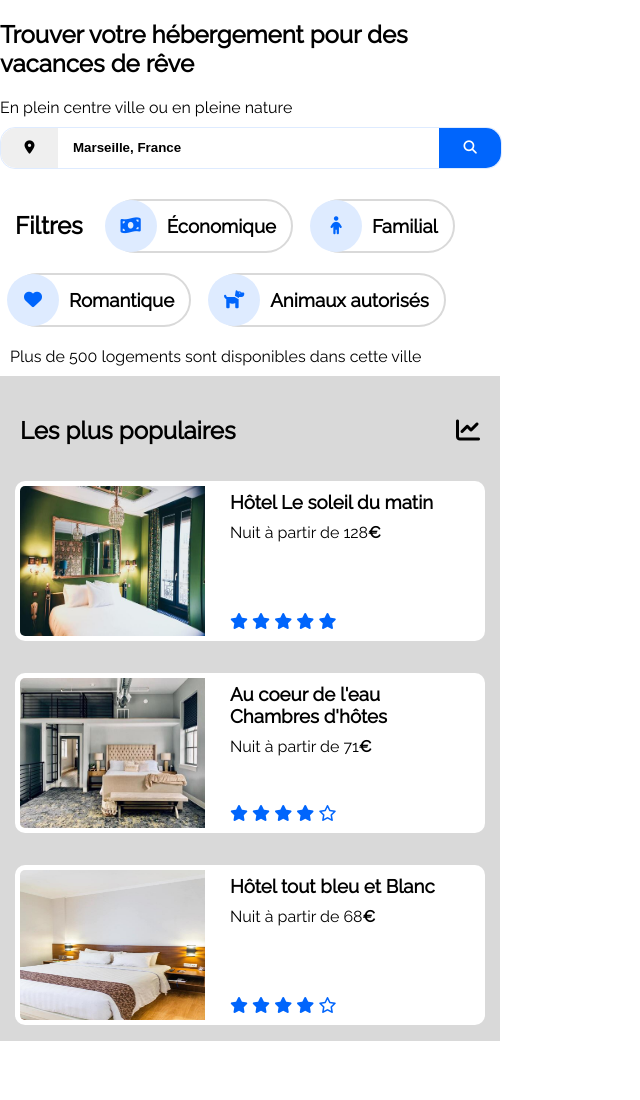
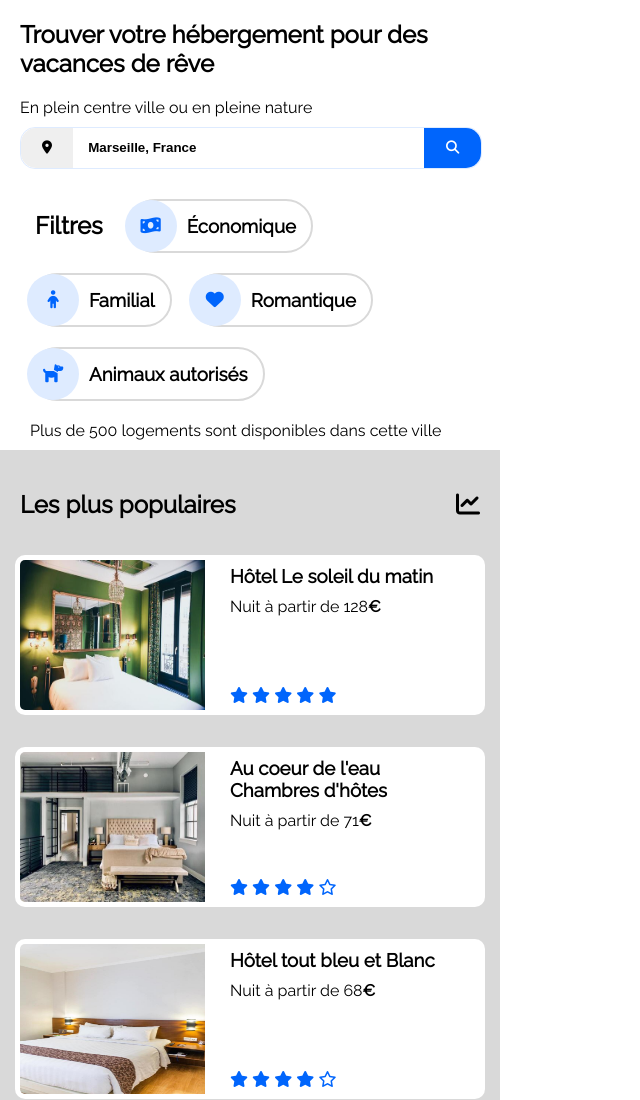
Before and after one commit to RomainCourcelle/RomainCourcelle_2_05022021, a plain HTML site: page index.html in a window 1280 px wide. Shown: the top 1100 px of the page, without its empty margins (0-640 px from the left). Drawn offline with Linux system fonts and the light colour scheme; some icons are missing.

Commit message:
Rajout de padding sur le header_body

```diff
--- a/css/style.css
+++ b/css/style.css
@@ -33,7 +33,10 @@ h3
     color: #0065FC;
 }
 
-
+#header_body
+{
+    padding: 0px 20px;
+}
 /* bloc_recherche */
 #form_recherche
 {
--- a/index.html
+++ b/index.html
@@ -17,7 +17,7 @@
 
     </header>
 
-    <section>
+    <section id="header_body">
         <h1>Trouver votre hébergement pour des vacances de rêve</h1>
         <p>En plein centre ville ou en pleine nature</p>
 
```
